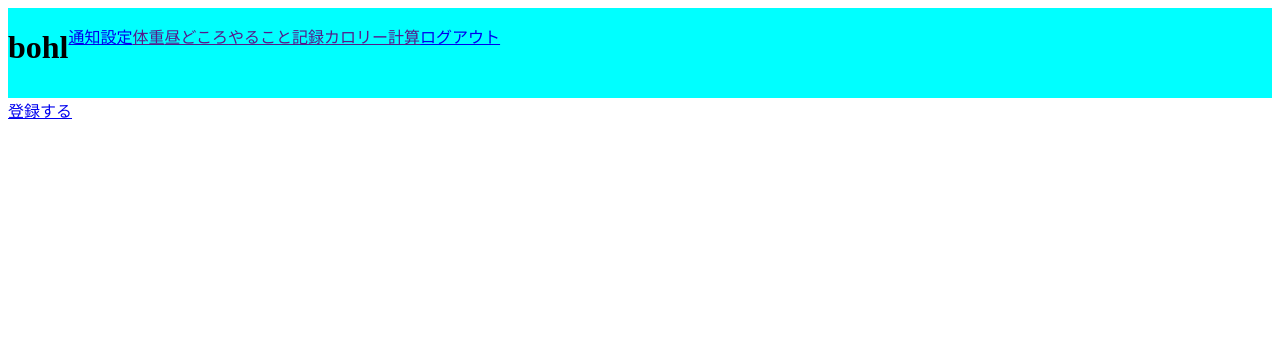
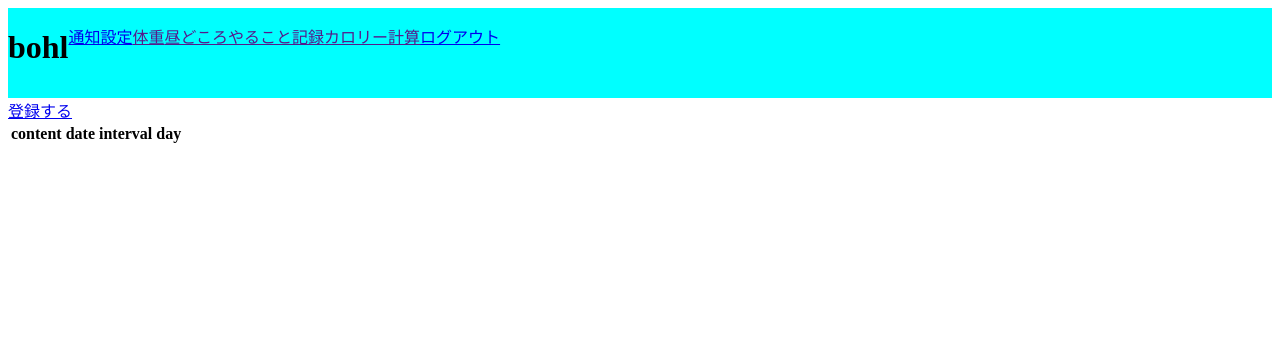
Before and after one commit to startaiyo/starsite, a Django app: page /alert/ in a window 1280 px wide. Shown: the top 358 px of the page. Run offline with Django 3.2, Linux system fonts and the light colour scheme; a user stored in the database is signed in; data comes from the database, SQL or seed files in the repository; both versions use the stored data as it was after the commit; lists and menus that the app fills with data are empty.

Commit message:
DBをalert.htmlに表示できるようにしました。

```diff
--- a/starsite/star_app/templates/star_app/alert.html
+++ b/starsite/star_app/templates/star_app/alert.html
@@ -2,4 +2,22 @@
 {% block title %}{{ block.super }} alert{% endblock %}
 {% block content %}
 <a href="{% url 'register' %}">登録する</a>
+<div class ="works">
+  <table>
+  <tr>
+  <th>content</th>
+  <th>date</th>
+  <th>interval</th>
+  <th>day</th>
+  </tr>
+  {% for item in work %}
+  <tr>
+  <td>{{ item.content}}</td>
+  <td>{{ item.date }}</td>
+  <td>{{ item.interval }}</td>
+  <td>{{ item.day }}</td>
+  </tr>
+  {% endfor %}
+  <table>
+</div>
 {% endblock %}
--- a/starsite/star_app/views.py
+++ b/starsite/star_app/views.py
@@ -15,8 +15,10 @@ class UserCreateView(CreateView):
 def index(request):
     return render(request,'star_app/index.html')
 
+@login_required
 def alert(request):
-    return render(request,'star_app/alert.html')
+    work=Work.objects.filter(create_user=request.user).all()
+    return render(request,'star_app/alert.html',{'work':work})
 
 def register(request):
     form = forms.WorkModelForm()
@@ -26,7 +28,7 @@ def register(request):
             post=form.save(commit=False)
             post.create_user=request.user
             post.save()
-            return render(request,'star_app/index.html')
+            return redirect('index')
     else:
         form=forms.WorkModelForm()
 
```
Also changed, not shown: starsite/db.sqlite3.
